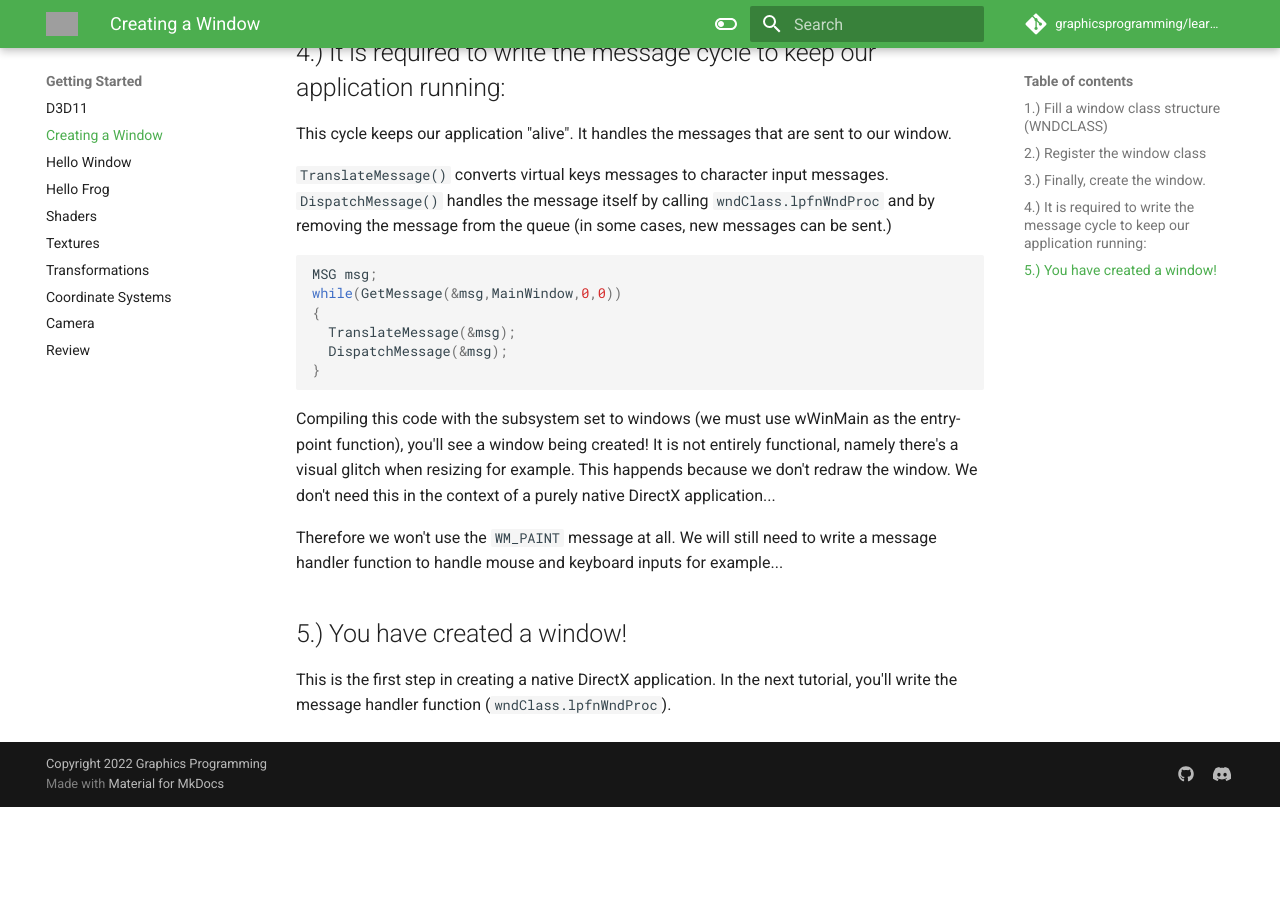
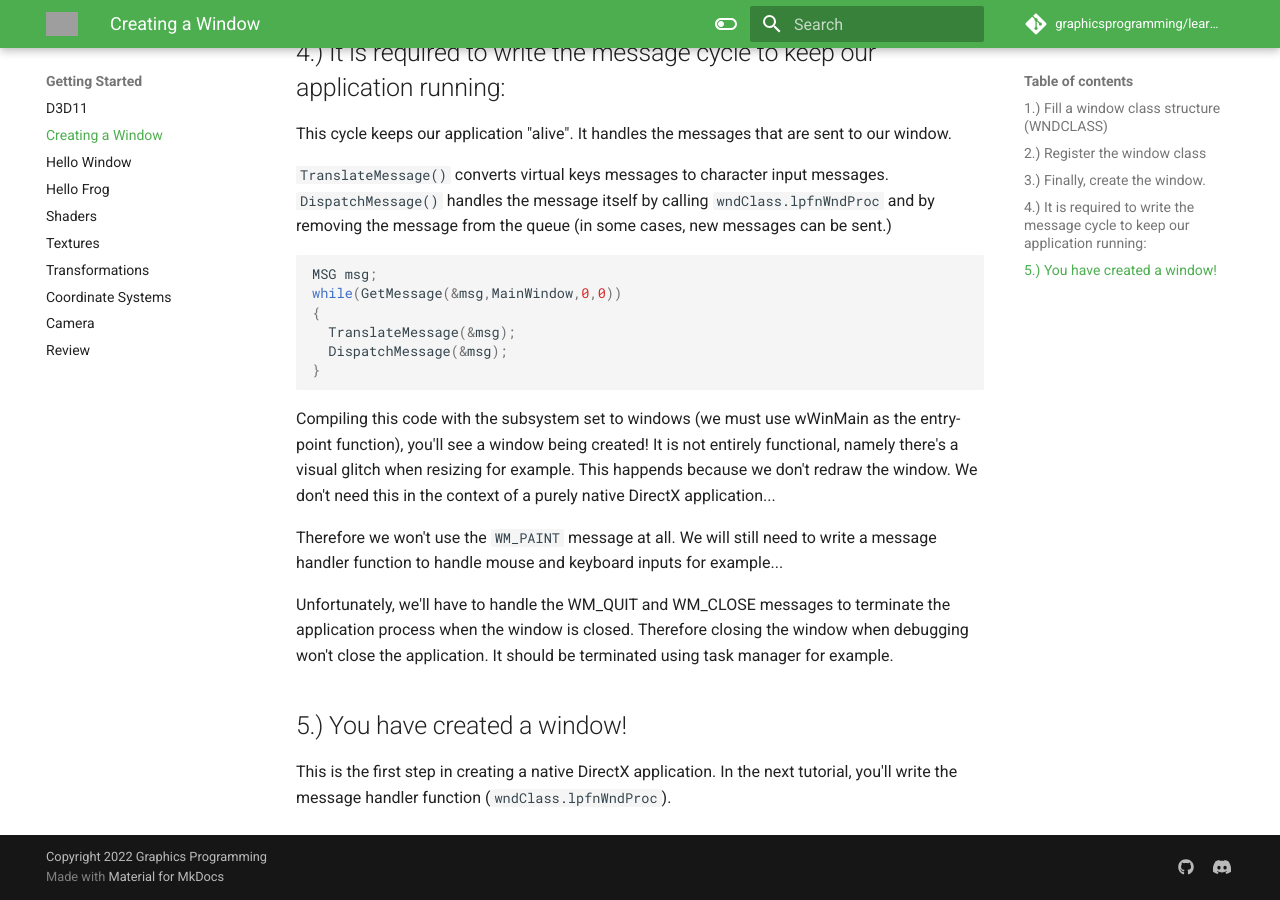
Before and after one commit to GraphicsProgramming/learnd3d11, an MkDocs documentation site: the page built from docs/1-getting-started/creating-a-window.md, in a window 1280 px wide and 900 px high, scrolled down 971 px. Built offline with MkDocs 1.6.1 and Material for MkDocs 9.7.7, drawn with Linux system fonts in a browser that asks for light colours; comment, search, counter and statistics services are not loaded; before the commit the page ends 1778 px from its top, so only the background shows below that; grey boxes are pictures that could not be loaded.

Commit message:
Update creating-a-window.md

```diff
--- a/docs/1-getting-started/creating-a-window.md
+++ b/docs/1-getting-started/creating-a-window.md
@@ -50,6 +50,8 @@ Compiling this code with the subsystem set to windows (we must use wWinMain as t
 
 Therefore we won't use the `WM_PAINT` message at all. We will still need to write a message handler function to handle mouse and keyboard inputs for example...
 
+Unfortunately, we'll have to handle the WM_QUIT and WM_CLOSE messages to terminate the application process when the window is closed. Therefore closing the window when debugging won't close the application. It should be terminated using task manager for example.
+
 ## 5.) You have created a window!
 
 This is the first step in creating a native DirectX application. In the next tutorial, you'll write the message handler function (`wndClass.lpfnWndProc`).
```
